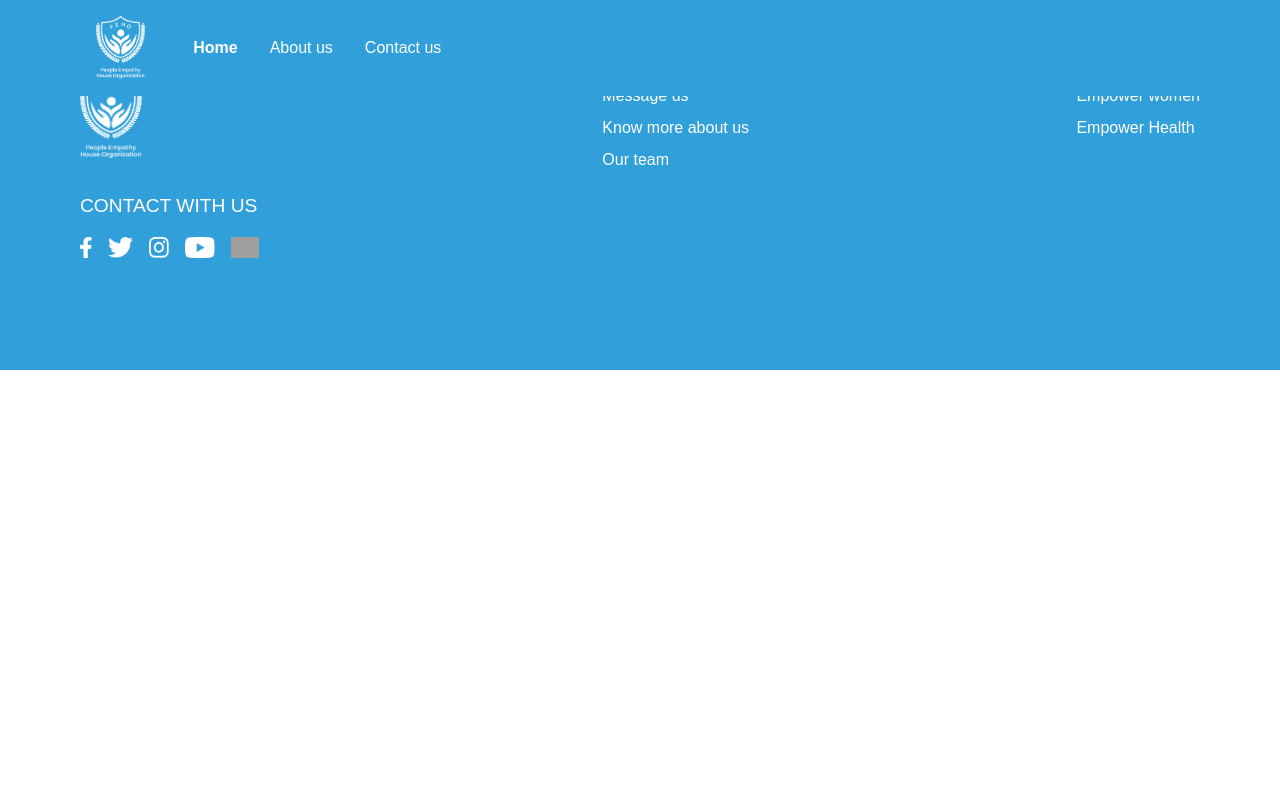
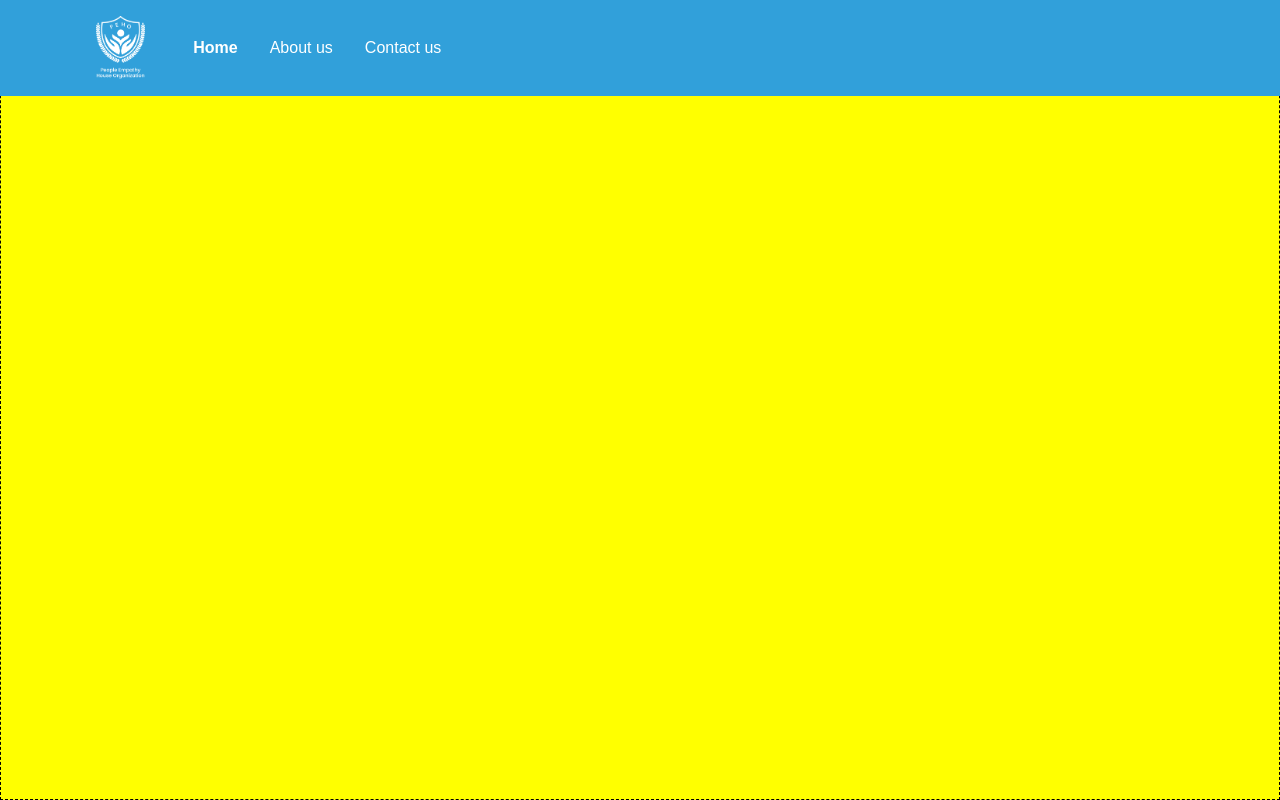
Before and after one commit to safi-n/peho-website, a React (Create React App) app: page / in a window 1280 px wide. Shown: the top 800 px of the page. Built offline with nearby package versions, Linux system fonts and the light colour scheme; grey boxes are pictures that could not be loaded.

Commit message:
FEAT: homepage display issue solved (to -> path) App.js file

```diff
--- a/src/App.css
+++ b/src/App.css
@@ -1,6 +1,5 @@
 * {
   padding: 0;
-  margin: 0;
   box-sizing: border-box;
   font-family: 'Poppins', sans-serif;
   font-weight: 300;
--- a/src/App.js
+++ b/src/App.js
@@ -12,13 +12,13 @@ function App() {
       <Router>
         <Navbar />
         <Routes>
-          <Route to="/" element={<HomePage />} />
-          <Route to="/about-us" element={<AboutUs />} />
-          <Route to="/contact-us" element={<ContactUs />} />
-          <Route to="/empower" element={<Empower />} />
+          <Route path="/" element={<HomePage />} />
+          <Route path="/about-us" element={<AboutUs />} />
+          <Route path="/contact-us" element={<ContactUs />} />
+          <Route path="/empower" element={<Empower />} />
         </Routes>
+      <Footer />
       </Router>
-      <Footer />
     </div>
   );
 }
--- a/src/Pages/HomePage.jsx
+++ b/src/Pages/HomePage.jsx
@@ -4,7 +4,7 @@ import "../Style/home.css";
 const HomePage = () => {
   return (
     <Fragment>
-      <div className="homepage-container h-screen">
+      <div className="homepage-container">
         <div className="homepage-hero-container">
           <div className="hero-content-box">
             <h2 className="text-black">WHAT IS PEHO?</h2>
--- a/src/Style/footer.css
+++ b/src/Style/footer.css
@@ -1,4 +1,5 @@
 .footer-container{
+  border: 4px solid black;
   display: flex;
   flex-direction: row;
   width: 100vw;
--- a/src/components/Navbar.jsx
+++ b/src/components/Navbar.jsx
@@ -13,7 +13,7 @@ const Navbar = () => {
   }
   return (
     <Fragment>
-      <div className='navbar-container'>
+      <div className='navbar-container z-20'>
         <div className={PathMatchRoute('/')? "navbar-box bg-primary": 'navbar-box bg-white'}>
           <div className="navlogo-box">
             <img src={PathMatchRoute('/')?PEHOLogo:PEHOLogoBlack} alt="Navbar Logo" />
```
